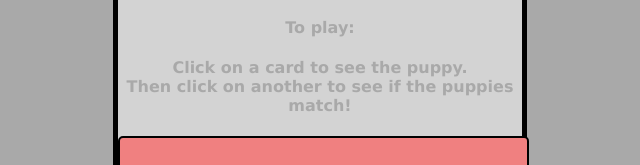
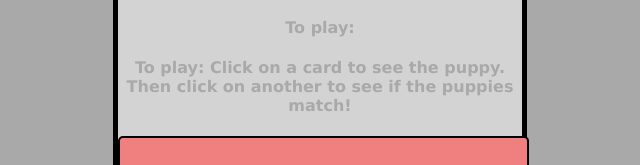
Before and after one commit to DERegan54/Memory-Game, a plain HTML site: page index.html in a window 1280 px wide. Shown: the part 200-365 px from the top of the page, 320-960 px from the left. Drawn offline with Linux system fonts and the light colour scheme.

Commit message:
Update index.html

```diff
--- a/index.html
+++ b/index.html
@@ -15,7 +15,11 @@
             <h3>Matches:  <span id="result"></span></h3>
             <h3>Attempts: <span id="tries"></span></h3>
             <h4>To play:</h4>
-            <h4>Click on a card to see the puppy. <br /> Then click on another to see if the puppies match!</h4>
+            <h4>
+                To play: Click on a card to see the puppy.
+                <br />
+                Then click on another to see if the puppies match!
+            </h4>
         </div>
         <p>
             <!-- <button id='newGame', type='submit'>New Game</button>  -->
```
